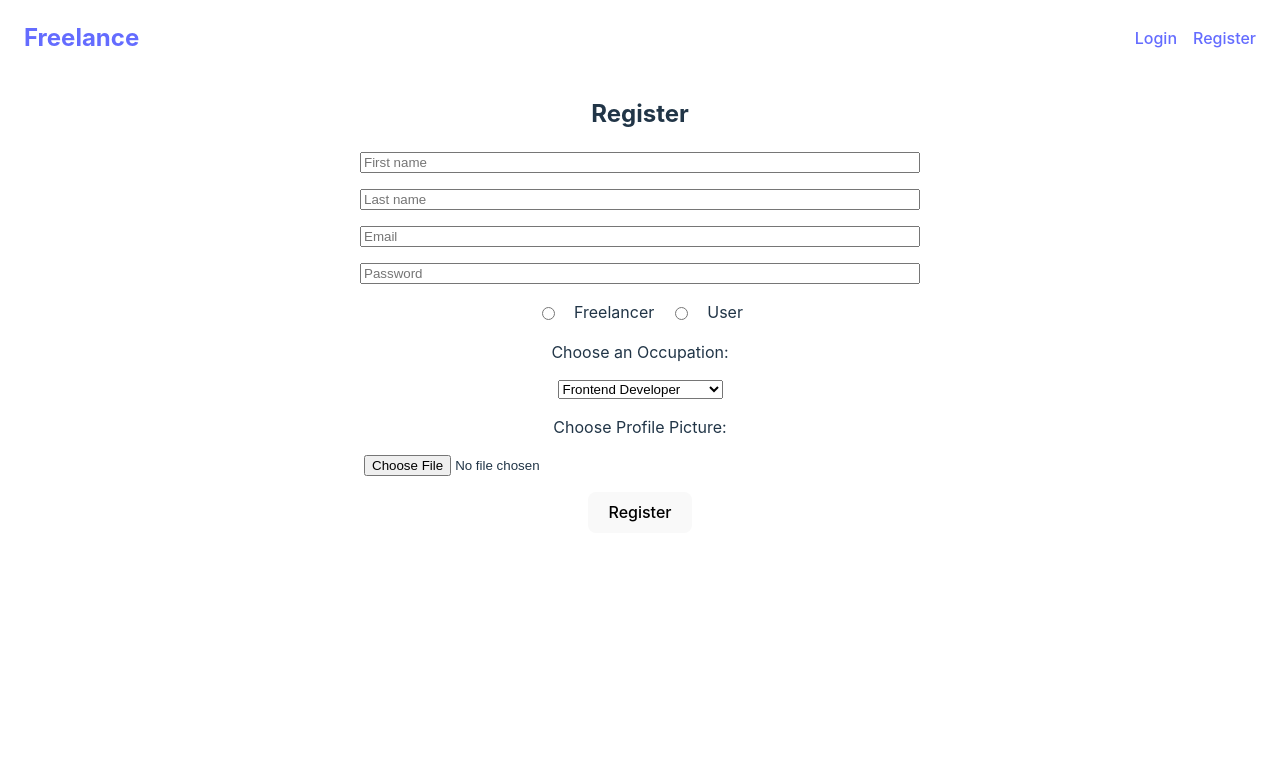
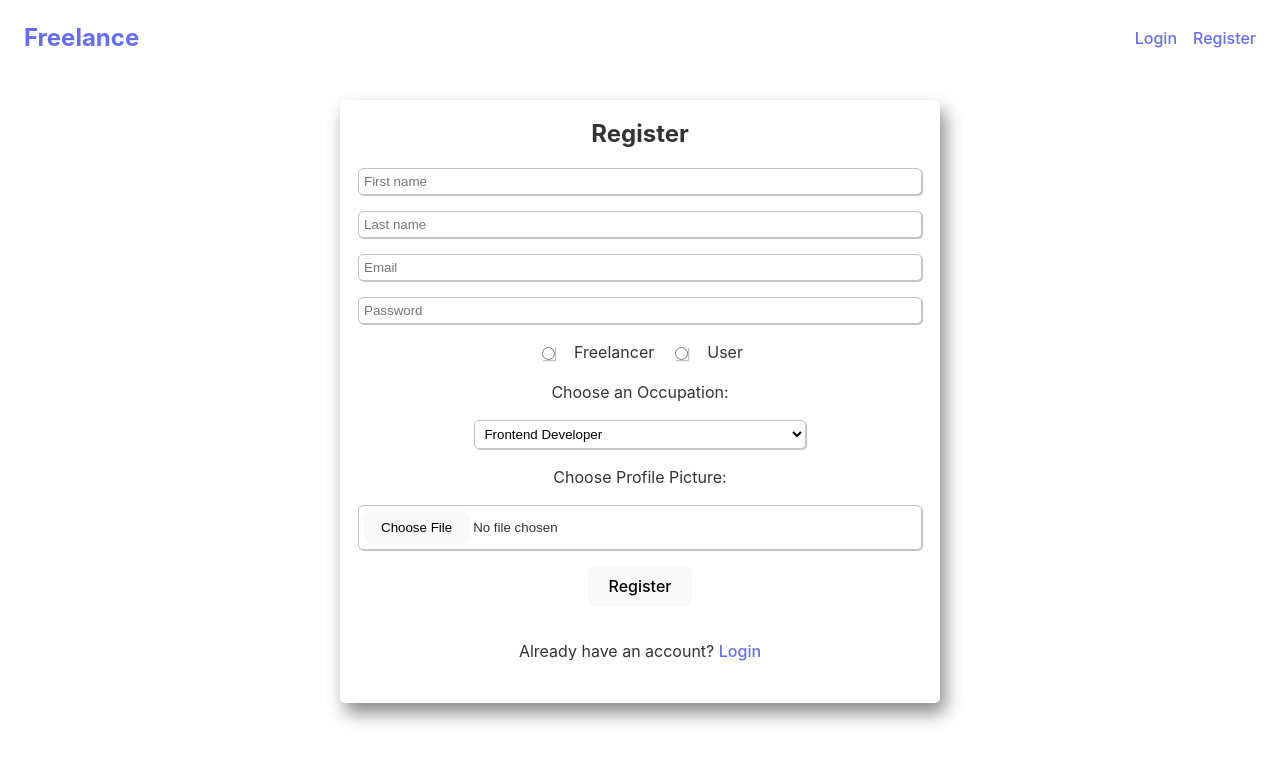
Before and after one commit to Lbicvic/web-app-for-freelancers, a React (Vite) app in the folder frontend/: page /register in a window 1280 px wide. Shown: the top 762 px of the page. Built offline with nearby package versions, Linux system fonts and the light colour scheme; no server answers.

Commit message:
style forms and inputs

```diff
--- a/frontend/src/app.scss
+++ b/frontend/src/app.scss
@@ -1,4 +1,6 @@
 @import "./styles/base";
+
+@import "./styles/utilities/variables";
 
 @import "./styles/layout/header";
 @import "./styles/layout/nav";
--- a/frontend/src/components/forms/LoginForm.jsx
+++ b/frontend/src/components/forms/LoginForm.jsx
@@ -1,7 +1,7 @@
 import React from "react";
 import { useRef, useState } from "react";
 import axios from "axios";
-import { useNavigate } from "react-router-dom";
+import { Link, useNavigate } from "react-router-dom";
 import AuthContext from "../context/AuthContext";
 import { useContext } from "react";
 
@@ -67,6 +67,9 @@ const LoginForm = () => {
           />
           <button type="submit">Login</button>
           {error && <div className="error"> {error} </div>}
+          <p>
+            Need an account? <Link to="/register">Register</Link>
+          </p>
         </form>
       </div>
     </section>
--- a/frontend/src/components/forms/RegisterForm.jsx
+++ b/frontend/src/components/forms/RegisterForm.jsx
@@ -1,6 +1,6 @@
 import React, { useRef, useState } from "react";
 import axios from "axios";
-import { useNavigate } from "react-router-dom";
+import { Link, useNavigate } from "react-router-dom";
 import AuthContext from "../context/AuthContext";
 import { useContext } from "react";
 
@@ -132,7 +132,12 @@ const RegisterForm = () => {
             <label htmlFor="roleUser">User</label>
           </div>
           <label htmlFor="occupation">Choose an Occupation:</label>
-          <select name="occupation" id="occupation" ref={occupationRef}>
+          <select
+            name="occupation"
+            id="occupation"
+            className="occupation"
+            ref={occupationRef}
+          >
             <option value="Frontend Developer">Frontend Developer</option>
             <option value="Backend Developer">Backend Developer</option>
             <option value="Fullstack Developer">Fullstack Developer</option>
@@ -160,6 +165,9 @@ const RegisterForm = () => {
           />
           <button type="submit">Register</button>
           {error && <div className="error"> {error} </div>}
+          <p>
+            Already have an account? <Link to="/login">Login</Link>
+          </p>
         </form>
       </div>
     </section>
--- a/frontend/src/index.css
+++ b/frontend/src/index.css
@@ -35,7 +35,8 @@ h1 {
   line-height: 1.1;
 }
 
-button {
+button,
+input[type="file"]::file-selector-button {
   border-radius: 8px;
   border: 1px solid transparent;
   padding: 0.6em 1.2em;
@@ -46,11 +47,14 @@ button {
   cursor: pointer;
   transition: border-color 0.25s;
 }
-button:hover {
+button:hover,
+input[type="file"]::file-selector-button:hover {
   border-color: #646cff;
 }
 button:focus,
-button:focus-visible {
+button:focus-visible,
+input[type="file"]::file-selector-button:focus,
+input[type="file"]::file-selector-button:focus-visible {
   outline: 4px auto -webkit-focus-ring-color;
 }
 
@@ -62,7 +66,8 @@ button:focus-visible {
   a:hover {
     color: #747bff;
   }
-  button {
+  button,
+  input[type="file"]::file-selector-button {
     background-color: #f9f9f9;
   }
 }
--- a/frontend/src/pages/LandingPage.jsx
+++ b/frontend/src/pages/LandingPage.jsx
@@ -4,7 +4,7 @@ const LandingPage = () => {
   return (
     <div className="landing-page">
       <Header />
-      <p>Welcome to the Freelance assisting app</p>
+      <p className="text-center">Welcome to the Freelance assisting app</p>
     </div>
   );
 };
--- a/frontend/src/styles/_base.scss
+++ b/frontend/src/styles/_base.scss
@@ -23,3 +23,7 @@ li {
 .text-center{
     text-align: center;
 }
+
+.main{
+  height: 100%;
+}
--- a/frontend/src/styles/components/_buttons.scss
+++ b/frontend/src/styles/components/_buttons.scss
@@ -4,6 +4,11 @@
   align-items: center;
   justify-content: center;
   gap: 1rem;
+
+  input,
+  label {
+    cursor: pointer;
+  }
 }
 
 .application__buttons,
--- a/frontend/src/styles/components/_forms.scss
+++ b/frontend/src/styles/components/_forms.scss
@@ -4,15 +4,17 @@
   display: flex;
   align-items: center;
   justify-content: center;
+
+  padding: 1.5rem 0;
 }
 
 .login-form__wrapper,
 .register-form__wrapper,
 .service-form__wrapper {
-  max-width: 37.5rem;
-  width: 100%;
+  @extend .card__layout;
 
   h2 {
+    margin: 1rem;
     text-align: center;
   }
 }
@@ -25,5 +27,5 @@
   align-items: center;
   justify-content: center;
   gap: 1rem;
-  padding: 0 1.5rem;
+  padding: 0 1.5rem 1.5rem 1.5rem;
 }
--- a/frontend/src/styles/components/_inputs.scss
+++ b/frontend/src/styles/components/_inputs.scss
@@ -1,10 +1,37 @@
 .login-form__wrapper input,
 .register-form__wrapper input,
-.service-form__wrapper input {
+.service-form__wrapper input,
+.occupation,
+.search__box {
   width: 100%;
+  padding: 0.3125rem;
+  border-radius: 0.3125rem;
+  border: 0.0625rem solid $color-light-gray;
+  box-shadow: 0.0625rem 0.0625rem 0.0625rem $color-light-gray;
+
+  &:hover {
+    box-shadow: 0.3125rem 0.3125rem 0.3125rem $color-light-gray;
+  }
 }
 
 .register-form__radio-buttons input,
 .service-form__radio-buttons input {
   width: auto;
 }
+
+.occupation {
+  width: 60%;
+  background: transparent;
+}
+
+.search__box {
+  input {
+    width: auto;
+    height: 1.875rem;
+    border: none;
+
+    &:focus {
+      outline: transparent;
+    }
+  }
+}
--- /dev/null
+++ b/frontend/src/styles/utilities/_variables.scss
@@ -0,0 +1 @@
+$color-light-gray: #c3c3c3;
```
